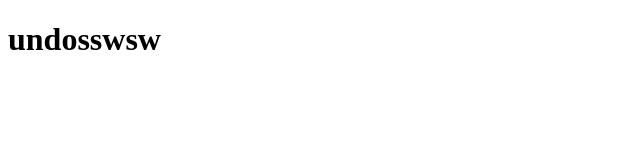
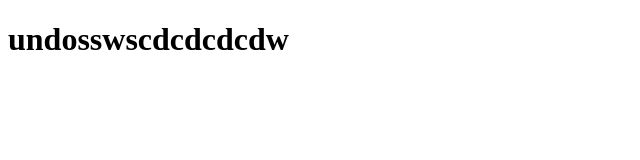
Before and after one commit to Vbautista1711/tutorial, a plain HTML site: page index.html in a window 1280 px wide. Shown: the whole page, without its empty margins (0-640 px from the left). Drawn offline with Linux system fonts and the light colour scheme.

Commit message:
version 4

```diff
--- a/index.html
+++ b/index.html
@@ -7,6 +7,6 @@
     <title>Document</title>
 </head>
 <body>
-    <h1>undosswsw</h1>
+    <h1>undosswscdcdcdcdw</h1>
 </body>
 </html>
```
